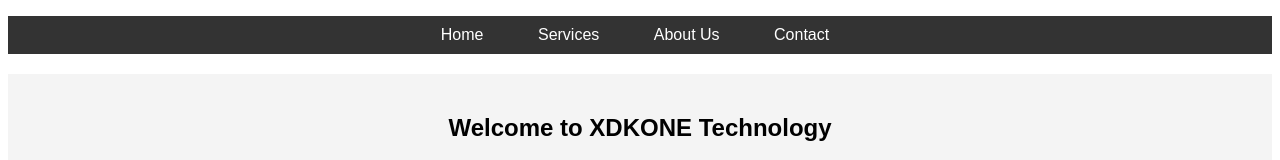
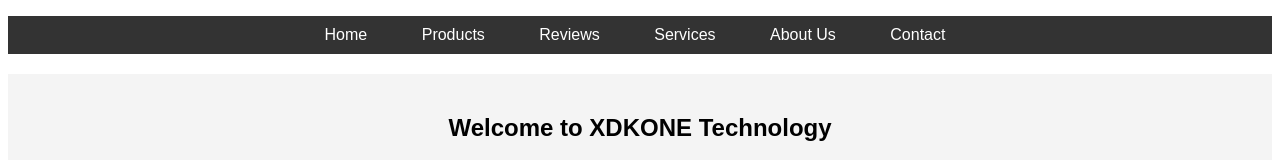
Before and after one commit to Ricardofvr/WebSiteN1.github.io, a plain HTML site: page index.html in a window 1280 px wide. Shown: the top 160 px of the page. Drawn offline with Linux system fonts and the light colour scheme.

Commit message:
Update index.html

```diff
--- a/index.html
+++ b/index.html
@@ -11,6 +11,8 @@
         <nav>
             <ul>
                 <li><a href="#home">Home</a></li>
+                <li><a href="Products"> Products </a></li>
+                <li><a href="Reviews"> Reviews </a></li>
                 <li><a href="#services">Services</a></li>
                 <li><a href="#about">About Us</a></li>
                 <li><a href="#contact">Contact</a></li>
```
